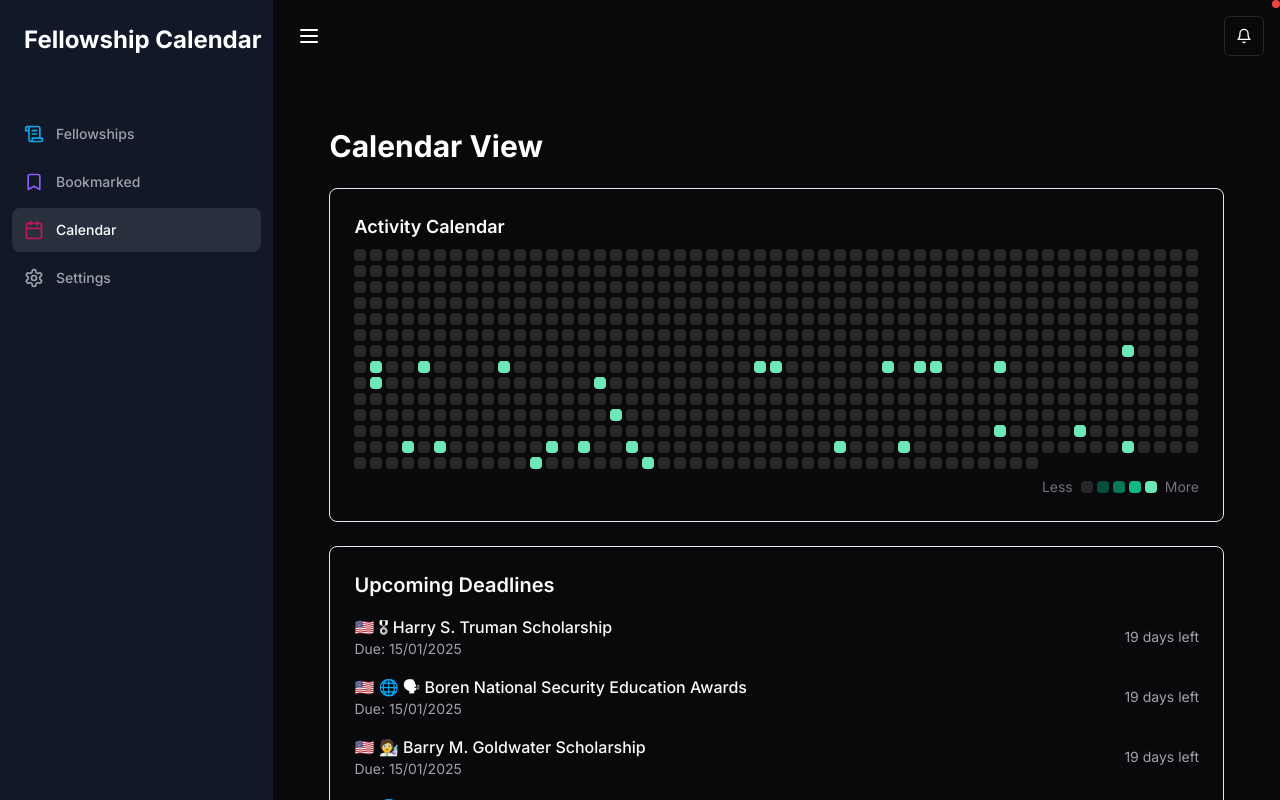
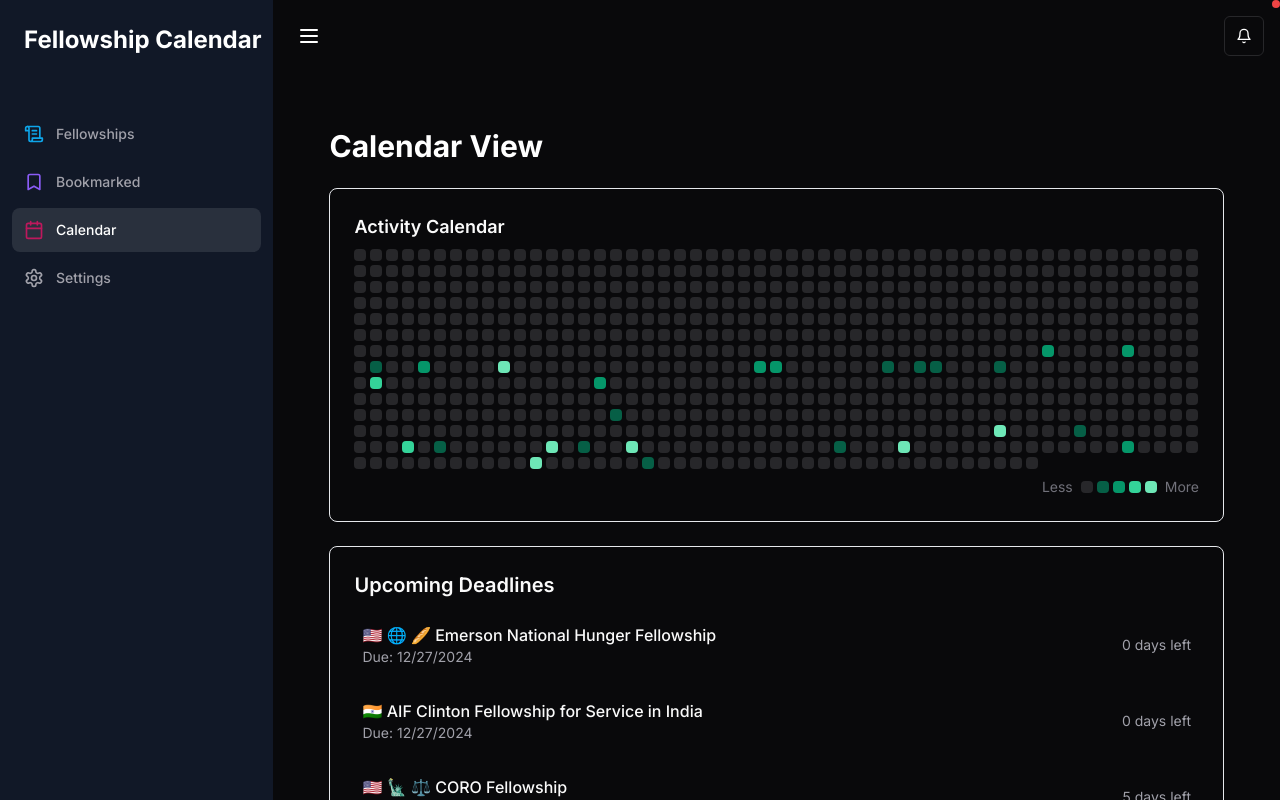
Before and after one commit to carsonmulligan/fellowship-calendar, a Next.js app: page /calendar in a window 1280 px wide. Built offline with nearby package versions, Linux system fonts and the light colour scheme.

Commit message:
add activity calendar

```diff
--- a/app/calendar/page.tsx
+++ b/app/calendar/page.tsx
@@ -4,13 +4,43 @@
 import { ActivityCalendar } from "@/components/activity-calendar"
 import { fellowships } from "@/app/data/fellowships"
 import { Card } from "@/components/ui/card"
+import { format, parse, isValid } from "date-fns"
+
+// Helper function to convert DD/MM/YYYY to Date object
+function parseDate(dateStr: string) {
+  try {
+    // First try parsing as DD/MM/YYYY
+    const date = parse(dateStr, "dd/MM/yyyy", new Date())
+    if (isValid(date)) {
+      return date
+    }
+
+    // If that fails, try parsing as MM/DD/YYYY
+    const altDate = parse(dateStr, "MM/dd/yyyy", new Date())
+    if (isValid(altDate)) {
+      return altDate
+    }
+
+    console.error("Invalid date format:", dateStr)
+    return new Date() // Fallback to current date
+  } catch (error) {
+    console.error("Error parsing date:", dateStr, error)
+    return new Date() // Fallback to current date
+  }
+}
+
+// Helper function to format date as MM/DD/YYYY
+function formatDate(dateStr: string) {
+  const date = parseDate(dateStr)
+  return format(date, "MM/dd/yyyy")
+}
 
 export default function CalendarPage() {
   const currentYear = new Date().getFullYear()
 
   // Activities for the calendar with scholarship names
   const activities = fellowships.map(f => ({
-    date: new Date(f.due_date.split("/").reverse().join("-")),
+    date: parseDate(f.due_date),
     count: 1,
     type: "deadline" as const,
     name: f.name
@@ -34,25 +64,29 @@
           <div className="space-y-4">
             {fellowships
               .sort((a, b) => {
-                const dateA = new Date(a.due_date.split("/").reverse().join("-"))
-                const dateB = new Date(b.due_date.split("/").reverse().join("-"))
+                const dateA = parseDate(a.due_date)
+                const dateB = parseDate(b.due_date)
                 return dateA.getTime() - dateB.getTime()
               })
               .filter(f => {
-                const dueDate = new Date(f.due_date.split("/").reverse().join("-"))
+                const dueDate = parseDate(f.due_date)
                 return dueDate >= new Date()
               })
               .map(fellowship => (
-                <div key={fellowship.name} className="flex justify-between items-center">
+                <div
+                  key={fellowship.name}
+                  className="flex justify-between items-center hover:bg-muted/50 p-2 rounded-lg transition-colors"
+                  title={`${fellowship.name}\nDue: ${formatDate(fellowship.due_date)}`}
+                >
                   <div>
                     <h3 className="font-medium">{fellowship.name}</h3>
                     <p className="text-sm text-muted-foreground">
-                      Due: {fellowship.due_date}
+                      Due: {formatDate(fellowship.due_date)}
                     </p>
                   </div>
                   <div className="text-sm text-muted-foreground">
                     {Math.ceil(
-                      (new Date(fellowship.due_date.split("/").reverse().join("-")).getTime() -
+                      (parseDate(fellowship.due_date).getTime() -
                       new Date().getTime()) / (1000 * 60 * 60 * 24)
                     )} days left
                   </div>
--- a/app/fellowships/page.tsx
+++ b/app/fellowships/page.tsx
@@ -12,6 +12,30 @@
 } from "@/components/ui/select"
 import { Card } from "@/components/ui/card"
 import { fellowships } from "@/app/data/fellowships"
+import { format, parse, isValid } from "date-fns"
+
+// Helper function to convert DD/MM/YYYY to Date object
+function parseDate(dateStr: string) {
+  try {
+    // First try parsing as DD/MM/YYYY
+    const date = parse(dateStr, "dd/MM/yyyy", new Date())
+    if (isValid(date)) {
+      return date
+    }
+
+    // If that fails, try parsing as MM/DD/YYYY
+    const altDate = parse(dateStr, "MM/dd/yyyy", new Date())
+    if (isValid(altDate)) {
+      return altDate
+    }
+
+    console.error("Invalid date format:", dateStr)
+    return new Date() // Fallback to current date
+  } catch (error) {
+    console.error("Error parsing date:", dateStr, error)
+    return new Date() // Fallback to current date
+  }
+}
 
 export default function FellowshipsPage() {
   const [selectedYear, setSelectedYear] = useState(new Date().getFullYear())
@@ -20,7 +44,7 @@
 
   // Activities for the calendar with scholarship names
   const activities = fellowships.map(f => ({
-    date: new Date(f.due_date.split("/").reverse().join("-")),
+    date: parseDate(f.due_date),
     count: 1,
     type: "deadline" as const,
     name: f.name
@@ -54,7 +78,13 @@
       />
 
       <div className="grid gap-6">
-        {fellowships.map((fellowship) => (
+        {fellowships
+          .sort((a, b) => {
+            const dateA = parseDate(a.due_date)
+            const dateB = parseDate(b.due_date)
+            return dateA.getTime() - dateB.getTime()
+          })
+          .map((fellowship) => (
             <FellowshipCard
               key={fellowship.name}
               fellowship={{
--- a/components/activity-calendar.tsx
+++ b/components/activity-calendar.tsx
@@ -2,7 +2,8 @@
 
 import { useTheme } from "next-themes"
 import { Card } from "./ui/card"
-import { addYears, eachDayOfInterval, format, isSameDay, subYears } from "date-fns"
+import { addYears, eachDayOfInterval, format, isSameDay, isValid } from "date-fns"
+import { Tooltip, TooltipContent, TooltipProvider, TooltipTrigger } from "./ui/tooltip"
 
 interface Activity {
   date: Date
@@ -31,56 +32,63 @@
 
   // Get activities for a date
   const getActivitiesForDate = (date: Date) => {
-    return activities.filter(activity =>
-      isSameDay(new Date(activity.date), date)
-    )
+    return activities.filter(activity => {
+      if (!isValid(activity.date)) return false
+      return isSameDay(activity.date, date)
+    })
   }
 
   // Get activity level for a date (0-4)
   const getActivityLevel = (activities: Activity[]) => {
-    if (activities.length === 0) return 0
-
-    const hasDeadline = activities.some(a => a.type === "deadline")
-    if (hasDeadline) return 4 // Highest level for deadlines
-
-    const actionCount = activities.filter(a => a.type === "action").length
-    if (actionCount > 5) return 3
-    if (actionCount > 3) return 2
-    return 1
+    const deadlines = activities.filter(a => a.type === "deadline")
+    if (deadlines.length === 0) return 0
+    if (deadlines.length >= 4) return 4
+    return deadlines.length
   }
 
   // Get tooltip text for a date
   const getTooltipText = (date: Date, activities: Activity[]) => {
+    const formattedDate = format(date, "MM/dd/yyyy")
+
     if (activities.length === 0) {
-      return format(date, "MMM d, yyyy")
+      return formattedDate
     }
 
     const deadlines = activities.filter(a => a.type === "deadline")
     if (deadlines.length > 0) {
-      const scholarshipNames = deadlines.map(d => d.name).filter(Boolean).join(", ")
-      return `${format(date, "MMM d, yyyy")}\nDue: ${scholarshipNames}`
+      const scholarshipNames = deadlines
+        .map(d => d.name)
+        .filter(Boolean)
+        .join("\n• ")
+      return (
+        <div className="text-sm">
+          <div className="font-semibold">{formattedDate}</div>
+          <div className="mt-1">Due:</div>
+          <div className="ml-2">• {scholarshipNames}</div>
+        </div>
+      )
     }
 
-    return `${format(date, "MMM d, yyyy")}\n${activities.length} activities`
+    return formattedDate
   }
 
   // Get color based on activity level and theme
   const getColor = (level: number) => {
     if (theme === "dark") {
       switch (level) {
-        case 1: return "bg-emerald-900"
-        case 2: return "bg-emerald-700"
-        case 3: return "bg-emerald-500"
+        case 1: return "bg-emerald-800"
+        case 2: return "bg-emerald-600"
+        case 3: return "bg-emerald-400"
         case 4: return "bg-emerald-300"
         default: return "bg-zinc-800"
       }
     }
 
     switch (level) {
-      case 1: return "bg-emerald-200"
-      case 2: return "bg-emerald-300"
-      case 3: return "bg-emerald-400"
-      case 4: return "bg-emerald-500"
+      case 1: return "bg-emerald-300"
+      case 2: return "bg-emerald-400"
+      case 3: return "bg-emerald-500"
+      case 4: return "bg-emerald-600"
       default: return "bg-zinc-100"
     }
   }
@@ -90,17 +98,24 @@
       <div className="space-y-2">
         <h3 className="text-lg font-semibold">Activity Calendar</h3>
         <div className="flex flex-wrap gap-1">
+          <TooltipProvider>
             {dates.map((date) => {
               const dayActivities = getActivitiesForDate(date)
               const level = getActivityLevel(dayActivities)
               return (
+                <Tooltip key={date.toISOString()} delayDuration={0}>
+                  <TooltipTrigger asChild>
                     <div
-                key={date.toISOString()}
-                className={`w-3 h-3 rounded-sm ${getColor(level)} hover:ring-2 hover:ring-offset-2 hover:ring-zinc-400 transition-all cursor-help`}
-                title={getTooltipText(date, dayActivities)}
+                      className={`w-3 h-3 rounded-sm ${getColor(level)} hover:ring-2 hover:ring-offset-2 hover:ring-zinc-400 transition-all`}
                     />
+                  </TooltipTrigger>
+                  <TooltipContent>
+                    {getTooltipText(date, dayActivities)}
+                  </TooltipContent>
+                </Tooltip>
               )
             })}
+          </TooltipProvider>
         </div>
         <div className="flex items-center justify-end gap-2 mt-4 text-sm text-zinc-500">
           <span>Less</span>
--- a/components/fellowship-card.tsx
+++ b/components/fellowship-card.tsx
@@ -6,6 +6,7 @@
 import { Button } from "./ui/button"
 import { Badge } from "./ui/badge"
 import Link from "next/link"
+import { format, parse, isValid } from "date-fns"
 
 interface Tag {
   id: string
@@ -18,7 +19,7 @@
     id: string
     name: string
     description: string
-    deadline: string
+    deadline: string // DD/MM/YYYY format
     url: string
     isBookmarked?: boolean
     tags?: Tag[]
@@ -26,6 +27,28 @@
   onBookmark?: (id: string) => void
   onAddTag?: (id: string, tag: Tag) => void
   onRemoveTag?: (id: string, tagId: string) => void
+}
+
+// Helper function to convert DD/MM/YYYY to MM/DD/YYYY
+function formatDate(dateStr: string) {
+  try {
+    // First try parsing as DD/MM/YYYY
+    const date = parse(dateStr, "dd/MM/yyyy", new Date())
+    if (isValid(date)) {
+      return format(date, "MM/dd/yyyy")
+    }
+
+    // If that fails, try parsing as MM/DD/YYYY
+    const altDate = parse(dateStr, "MM/dd/yyyy", new Date())
+    if (isValid(altDate)) {
+      return dateStr // Already in correct format
+    }
+
+    return "Invalid date"
+  } catch (error) {
+    console.error("Error parsing date:", dateStr, error)
+    return "Invalid date"
+  }
 }
 
 export function FellowshipCard({
@@ -51,7 +74,7 @@
               </Link>
             </CardTitle>
             <CardDescription>
-              Due {fellowship.deadline}
+              Due: {formatDate(fellowship.deadline)}
             </CardDescription>
           </div>
           <Button
--- /dev/null
+++ b/components/ui/tooltip.tsx
@@ -0,0 +1,29 @@
+"use client"
+
+import * as React from "react"
+import * as TooltipPrimitive from "@radix-ui/react-tooltip"
+import { cn } from "@/lib/utils"
+
+const TooltipProvider = TooltipPrimitive.Provider
+
+const Tooltip = TooltipPrimitive.Root
+
+const TooltipTrigger = TooltipPrimitive.Trigger
+
+const TooltipContent = React.forwardRef<
+  React.ElementRef<typeof TooltipPrimitive.Content>,
+  React.ComponentPropsWithoutRef<typeof TooltipPrimitive.Content>
+>(({ className, sideOffset = 4, ...props }, ref) => (
+  <TooltipPrimitive.Content
+    ref={ref}
+    sideOffset={sideOffset}
+    className={cn(
+      "z-50 overflow-hidden rounded-md border bg-popover px-3 py-2 text-sm text-popover-foreground shadow-md animate-in fade-in-0 zoom-in-95 data-[state=closed]:animate-out data-[state=closed]:fade-out-0 data-[state=closed]:zoom-out-95 data-[side=bottom]:slide-in-from-top-2 data-[side=left]:slide-in-from-right-2 data-[side=right]:slide-in-from-left-2 data-[side=top]:slide-in-from-bottom-2",
+      className
+    )}
+    {...props}
+  />
+))
+TooltipContent.displayName = TooltipPrimitive.Content.displayName
+
+export { Tooltip, TooltipTrigger, TooltipContent, TooltipProvider }
--- a/package.json
+++ b/package.json
@@ -27,6 +27,7 @@
     "@radix-ui/react-select": "^2.1.4",
     "@radix-ui/react-slot": "^1.1.1",
     "@radix-ui/react-toast": "^1.1.5",
+    "@radix-ui/react-tooltip": "^1.1.6",
     "@stripe/stripe-js": "2.4.0",
     "@supabase/ssr": "^0.1.0",
     "@supabase/supabase-js": "^2.43.4",
```
Also changed, not shown: 1 other file (tests, documents, lock files or other folders). Lines whose indentation alone changed are shown as unchanged.
